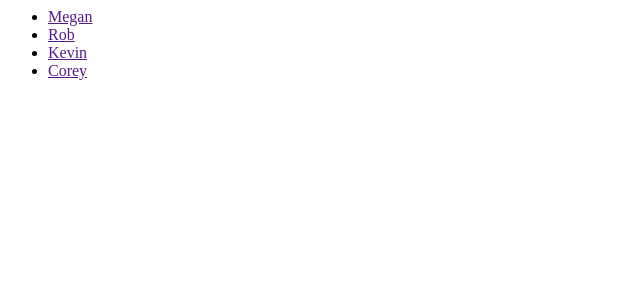
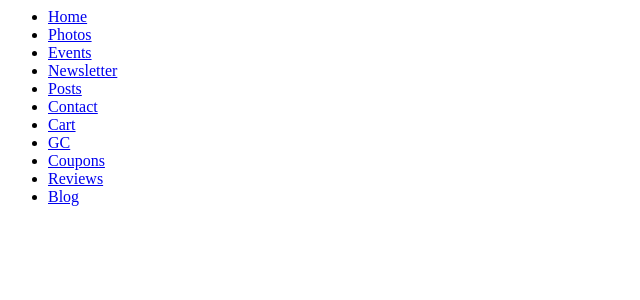
Before and after one commit to KevinHaire/quicksite-client, a PHP site: page /inc/_navList.php in a window 1280 px wide. Shown: the top 300 px of the page, without its empty margins (0-640 px from the left). Run offline with PHP 8.4, Linux system fonts and the light colour scheme.

Commit message:
first stable version of one source quicksite

```diff
--- a/inc/_navList.php
+++ b/inc/_navList.php
@@ -1,6 +1,57 @@
 <ul>
-  <li><a href="">Megan</a></li>
-  <li><a href="">Rob</a></li>
-  <li><a href="">Kevin</a></li>
-  <li><a href="">Corey</a></li>
+  <li>
+      <a href="index.php" target="_self">
+      	Home
+      </a>
+    </li>
+  <li>
+      <a href="page.php?page=photos&pageType=gallery" target="_self">
+      	Photos
+      </a>
+    </li>
+  <li>
+      <a href="page.php?page=events&pageType=events" target="_self">
+      	Events
+      </a>
+    </li>
+  <li>
+      <a href="page.php?page=newsletter&pageType=newsletter" target="_self">
+      	Newsletter
+      </a>
+    </li>
+  <li>
+      <a href="page.php?page=posts&pageType=posts" target="_self">
+      	Posts
+      </a>
+    </li>
+  <li>
+      <a href="page.php?page=contact&pageType=contact" target="_self">
+      	Contact
+      </a>
+    </li>
+  <li>
+      <a href="page.php?page=cart&pageType=store" target="_self">
+      	Cart
+      </a>
+    </li>
+  <li>
+      <a href="page.php?page=gift%20certificates&pageType=gift" target="_self">
+      	GC
+      </a>
+    </li>
+  <li>
+      <a href="page.php?page=coupons&pageType=coupons" target="_self">
+      	Coupons
+      </a>
+    </li>
+  <li>
+      <a href="page.php?page=reviews&pageType=reviews" target="_self">
+      	Reviews
+      </a>
+    </li>
+  <li>
+      <a href="page.php?page=blog&pageType=blog" target="_self">
+      	Blog
+      </a>
+    </li>
 </ul>
--- a/page.php
+++ b/page.php
@@ -2,7 +2,7 @@
 
 
   $sitePath = realpath(dirname(__FILE__));
-  $pathPartsArray = split("/",$sitePath);
+  $pathPartsArray = explode("/",$sitePath);
   unset($pathPartsArray[count($pathPartsArray) - 1]);
   $rootPath = join("/",$pathPartsArray);
   $masterPath = $rootPath.'/_quicksiteMasterFiles';
```
Also changed, not shown: config/_array.php (+2 -2 lines), uploads/logo.png, 1 other file.
